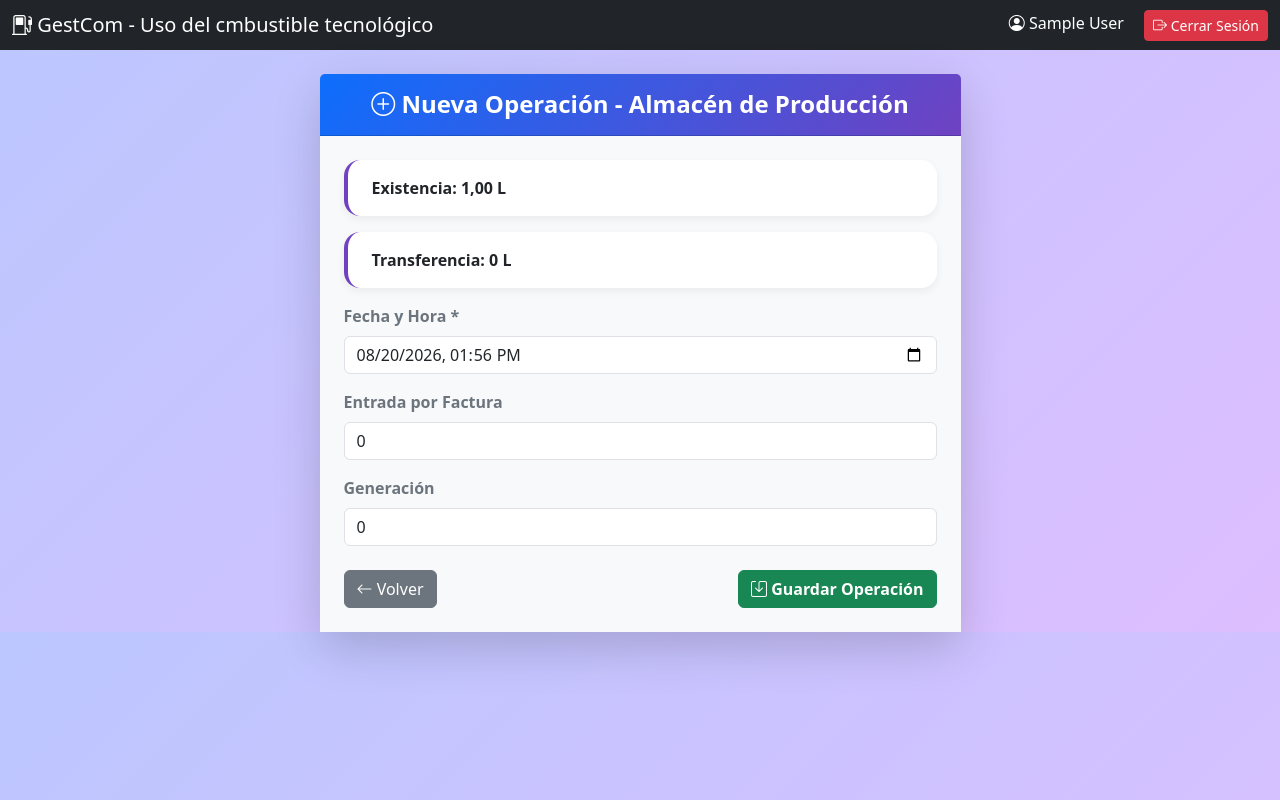
After one commit to josecarlospr2002/gestcom_gestor_de_combustible_02, a Django app: page /almacen-produccion/crear/ in a window 1280 px wide. The commit adds this page. Run offline with Django 5.2, Linux system fonts and the light colour scheme; a user stored in the database is signed in; tables that the repository leaves empty hold one stand-in row (values such as "Sample post").

Commit message:
Implementación de operaciones de almacén de producción con cálculo automático

```diff
--- a/combustible/forms.py
+++ b/combustible/forms.py
@@ -1,6 +1,6 @@
 from django import forms
 from django.core.validators import MinValueValidator
-from .models import CatalogoCliente, Transporte, ModeloSolicitud, SuministroCombustible, TransferenciaAlmacen
+from .models import CatalogoCliente, Transporte, ModeloSolicitud, SuministroCombustible, TransferenciaAlmacen, OperacionAlmacenProduccion
 from django.utils import timezone
 
 
@@ -171,6 +171,70 @@ class TransferenciaAlmacenForm(forms.ModelForm):
         return cleaned_data
 
 
+class OperacionAlmacenProduccionForm(forms.ModelForm):
+    class Meta:
+        model = OperacionAlmacenProduccion
+        fields = ['fecha_hora', 'entrada_factura', 'generacion']
+        widgets = {
+            'fecha_hora': forms.DateTimeInput(attrs={
+                'class': 'form-control',
+                'type': 'datetime-local',
+                'format': '%Y-%m-%dT%H:%M',
+            }),
+            'entrada_factura': forms.NumberInput(attrs={
+                'class': 'form-control',
+                'placeholder': '0.00',
+                'step': '0.01',
+                'min': '0',
+            }),
+            'generacion': forms.NumberInput(attrs={
+                'class': 'form-control',
+                'placeholder': '0.00',
+                'step': '0.01',
+                'min': '0',
+            }),
+        }
+        labels = {
+            'fecha_hora': 'Fecha y Hora',
+            'entrada_factura': 'Entrada por Factura',
+            'generacion': 'Generación',
+        }
+
+    def __init__(self, *args, **kwargs):
+        super().__init__(*args, **kwargs)
+        if self.instance and self.instance.pk and self.instance.fecha_hora:
+            # Formatear la fecha para el input datetime-local
+            fecha = self.instance.fecha_hora
+            if timezone.is_aware(fecha):
+                fecha = timezone.localtime(fecha)
+            self.fields['fecha_hora'].initial = fecha.strftime('%Y-%m-%dT%H:%M')
+        else:
+            # Si es nuevo, poner fecha actual
+            ahora = timezone.localtime(timezone.now())
+            self.fields['fecha_hora'].initial = ahora.strftime('%Y-%m-%dT%H:%M')
+
+    def clean_fecha_hora(self):
+        fecha_hora = self.cleaned_data.get('fecha_hora')
+        if fecha_hora:
+            if timezone.is_naive(fecha_hora):
+                fecha_hora = timezone.make_aware(fecha_hora)
+            if fecha_hora > timezone.now():
+                raise forms.ValidationError('No se puede registrar una operación con fecha futura.')
+        return fecha_hora
+
+    def clean_entrada_factura(self):
+        entrada = self.cleaned_data.get('entrada_factura')
+        if entrada is not None and entrada < 0:
+            raise forms.ValidationError('La entrada por factura no puede ser negativa.')
+        return entrada
+
+    def clean_generacion(self):
+        generacion = self.cleaned_data.get('generacion')
+        if generacion is not None and generacion < 0:
+            raise forms.ValidationError('La generación no puede ser negativa.')
+        return generacion
+
+
 class SuministroCombustibleForm(forms.ModelForm):
     class Meta:
         model = SuministroCombustible
--- a/combustible/urls.py
+++ b/combustible/urls.py
@@ -38,4 +38,8 @@ urlpatterns = [
     path('transferencias/', views.lista_transferencias, name='lista_transferencias'),
     path('transferencias/guardar/<int:pk>/', views.guardar_transferencia, name='guardar_transferencia'),
     path('transferencias/confirmar/<int:pk>/', views.confirmar_transferencia, name='confirmar_transferencia'),
+
+    # URLs de Operaciones de Almacén de Producción
+    path('almacen-produccion/', views.lista_operaciones_almacen, name='lista_operaciones_almacen'),
+    path('almacen-produccion/crear/', views.crear_operacion_almacen, name='crear_operacion_almacen'),
 ]
--- a/combustible/views.py
+++ b/combustible/views.py
@@ -5,8 +5,9 @@ from decimal import Decimal, InvalidOperation
 from django.utils import timezone
 from django.utils.dateparse import parse_datetime
 from .models import CatalogoCliente, Transporte, ModeloSolicitud, DetalleSolicitud, DetalleSolicitudVehiculo, \
-    AlmacenProduccion, AlmacenAseguramiento, TransferenciaAlmacen, SuministroCombustible
-from .forms import CatalogoClienteForm, TransporteForm, TransferenciaAlmacenForm, SuministroCombustibleForm
+    AlmacenProduccion, AlmacenAseguramiento, TransferenciaAlmacen, OperacionAlmacenProduccion, SuministroCombustible
+from .forms import CatalogoClienteForm, TransporteForm, TransferenciaAlmacenForm, OperacionAlmacenProduccionForm, \
+    SuministroCombustibleForm
 
 
 @login_required
@@ -823,3 +824,87 @@ def confirmar_transferencia(request, pk):
 
     messages.success(request, f'Transferencia #{transferencia.id} confirmada correctamente.')
     return redirect('lista_transferencias')
+
+
+# Vistas para Operaciones de Almacén de Producción
+@login_required
+def lista_operaciones_almacen(request):
+    if request.user.departamento not in ['admin', 'petroleo', 'director', 'directivo']:
+        messages.error(request, 'No tiene permisos para ver las operaciones del almacén.')
+        return redirect('dashboard')
+
+    operaciones = OperacionAlmacenProduccion.objects.all().order_by('-id')
+    almacen = AlmacenProduccion.objects.first()
+    if not almacen:
+        almacen = AlmacenProduccion.objects.create(cantidad_actual=0)
+
+    puede_editar = request.user.departamento in ['admin', 'petroleo']
+
+    return render(request, 'combustible/lista_operaciones_almacen.html', {
+        'operaciones': operaciones,
+        'almacen': almacen,
+        'puede_editar': puede_editar,
+    })
+
+
+@login_required
+def crear_operacion_almacen(request):
+    if request.user.departamento not in ['admin', 'petroleo']:
+        messages.error(request, 'No tiene permisos para crear operaciones.')
+        return redirect('lista_operaciones_almacen')
+
+    # Obtener la última operación para la existencia
+    ultima_operacion = OperacionAlmacenProduccion.objects.order_by('-id').first()
+
+    # Obtener el almacén de producción
+    almacen = AlmacenProduccion.objects.first()
+    if not almacen:
+        almacen = AlmacenProduccion.objects.create(cantidad_actual=0)
+
+    # Determinar la existencia actual
+    if ultima_operacion:
+        existencia = ultima_operacion.nueva_existencia
+    else:
+        existencia = almacen.cantidad_actual
+
+    # Calcular transferencias no contadas
+    transferencia = Decimal('0')
+    if ultima_operacion:
+        # Buscar transferencias confirmadas después del último registro
+        transferencias_pendientes = TransferenciaAlmacen.objects.filter(
+            estado='transferido',
+            fecha_hora__gt=ultima_operacion.fecha_hora
+        )
+    else:
+        # Primera operación: buscar todas las transferencias confirmadas
+        transferencias_pendientes = TransferenciaAlmacen.objects.filter(estado='transferido')
+
+    for t in transferencias_pendientes:
+        if t.cantidad_transferida:
+            transferencia += t.cantidad_transferida
+
+    if request.method == 'POST':
+        form = OperacionAlmacenProduccionForm(request.POST)
+        if form.is_valid():
+            operacion = form.save(commit=False)
+            operacion.existencia = existencia
+            operacion.transferencia = transferencia
+            operacion.nueva_existencia = (existencia + operacion.entrada_factura) - operacion.generacion - transferencia
+            operacion.save()
+
+            # Actualizar el almacén de producción
+            almacen.cantidad_actual = operacion.nueva_existencia
+            almacen.save()
+
+            messages.success(request, 'Operación registrada correctamente.')
+            return redirect('lista_operaciones_almacen')
+        else:
+            messages.error(request, 'Por favor, corrija los errores señalados.')
+    else:
+        form = OperacionAlmacenProduccionForm()
+
+    return render(request, 'combustible/crear_operacion_almacen.html', {
+        'form': form,
+        'existencia': existencia,
+        'transferencia': transferencia,
+    })
--- /dev/null
+++ b/templates/combustible/crear_operacion_almacen.html
@@ -0,0 +1,87 @@
+{% extends 'base.html' %}
+
+{% block content %}
+<style>
+body { background: linear-gradient(135deg, #bcc7ff, #ddbeff); }
+.info-box {
+    background: white;
+    border-radius: 1rem;
+    padding: 1rem 1.5rem;
+    margin-bottom: 1rem;
+    box-shadow: 0 0.2rem 0.5rem rgba(0, 0, 0, 0.06);
+    border-left: 4px solid #6f42c1;
+}
+.info-box p {
+    margin-bottom: 0;
+    font-weight: 600;
+}
+</style>
+
+<div class="row justify-content-center mt-4">
+    <div class="col-md-7">
+        <div class="card shadow-lg border-0 rounded-4">
+            <div class="card-header text-white text-center" style="background: linear-gradient(135deg, #0d6efd, #6f42c1);">
+                <h4 class="mb-0 py-2 fw-bold">
+                    <i class="bi bi-plus-circle"></i> Nueva Operación - Almacén de Producción
+                </h4>
+            </div>
+            <div class="card-body p-4 bg-light">
+                <div class="info-box">
+                    <p><strong>Existencia:</strong> {{ existencia }} L</p>
+                </div>
+                <div class="info-box">
+                    <p><strong>Transferencia:</strong> {{ transferencia }} L</p>
+                </div>
+
+                <form method="post" id="form-operacion">
+                    {% csrf_token %}
+                    <div class="mb-3">
+                        <label for="id_fecha_hora" class="form-label fw-bold text-secondary">{{ form.fecha_hora.label }} *</label>
+                        {{ form.fecha_hora }}
+                        {% if form.fecha_hora.errors %}
+                            <div class="text-danger mt-1">{{ form.fecha_hora.errors }}</div>
+                        {% endif %}
+                    </div>
+                    <div class="mb-3">
+                        <label for="id_entrada_factura" class="form-label fw-bold text-secondary">{{ form.entrada_factura.label }}</label>
+                        {{ form.entrada_factura }}
+                        {% if form.entrada_factura.errors %}
+                            <div class="text-danger mt-1">{{ form.entrada_factura.errors }}</div>
+                        {% endif %}
+                    </div>
+                    <div class="mb-4">
+                        <label for="id_generacion" class="form-label fw-bold text-secondary">{{ form.generacion.label }}</label>
+                        {{ form.generacion }}
+                        {% if form.generacion.errors %}
+                            <div class="text-danger mt-1">{{ form.generacion.errors }}</div>
+                        {% endif %}
+                    </div>
+                    <div class="d-flex justify-content-between">
+                        <a href="{% url 'lista_operaciones_almacen' %}" class="btn btn-secondary">
+                            <i class="bi bi-arrow-left"></i> Volver
+                        </a>
+                        <button type="submit" class="btn btn-success fw-bold">
+                            <i class="bi bi-save"></i> Guardar Operación
+                        </button>
+                    </div>
+                </form>
+            </div>
+        </div>
+    </div>
+</div>
+
+<script>
+document.addEventListener('DOMContentLoaded', function() {
+    var fechaHora = document.getElementById('id_fecha_hora');
+    if (!fechaHora.value) {
+        var now = new Date();
+        var fecha = now.getFullYear() + '-' +
+            String(now.getMonth() + 1).padStart(2, '0') + '-' +
+            String(now.getDate()).padStart(2, '0') + 'T' +
+            String(now.getHours()).padStart(2, '0') + ':' +
+            String(now.getMinutes()).padStart(2, '0');
+        fechaHora.value = fecha;
+    }
+});
+</script>
+{% endblock %}
```
Also changed, not shown: combustible/admin.py (+7 -1 lines), combustible/models.py (+40 -0 lines), templates/combustible/dashboard.html (+18 -0 lines), templates/combustible/lista_operaciones_almacen.html (added, +95 -0 lines), combustible/migrations/0012_operacionalmacenproduccion.py (added).
